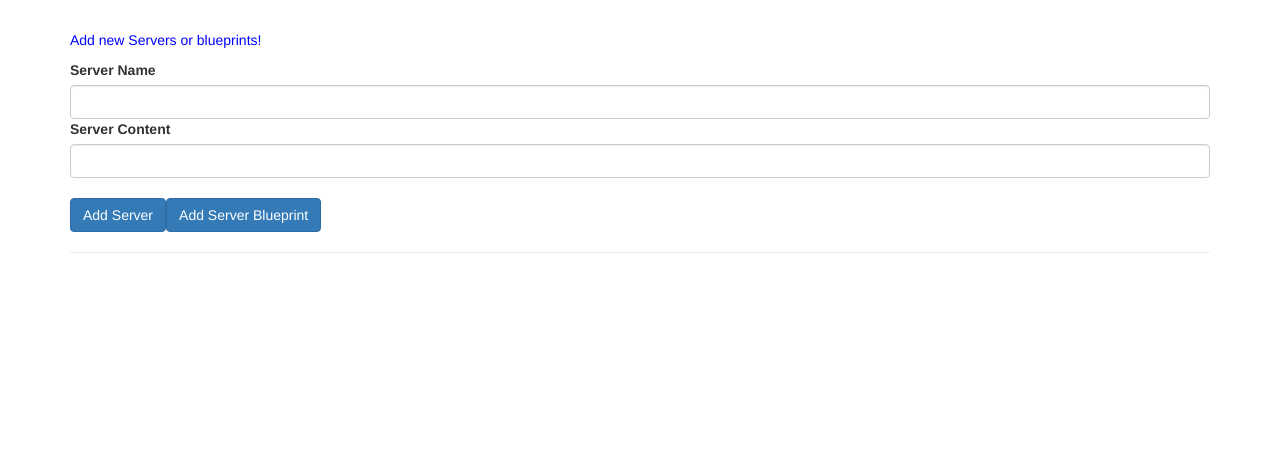
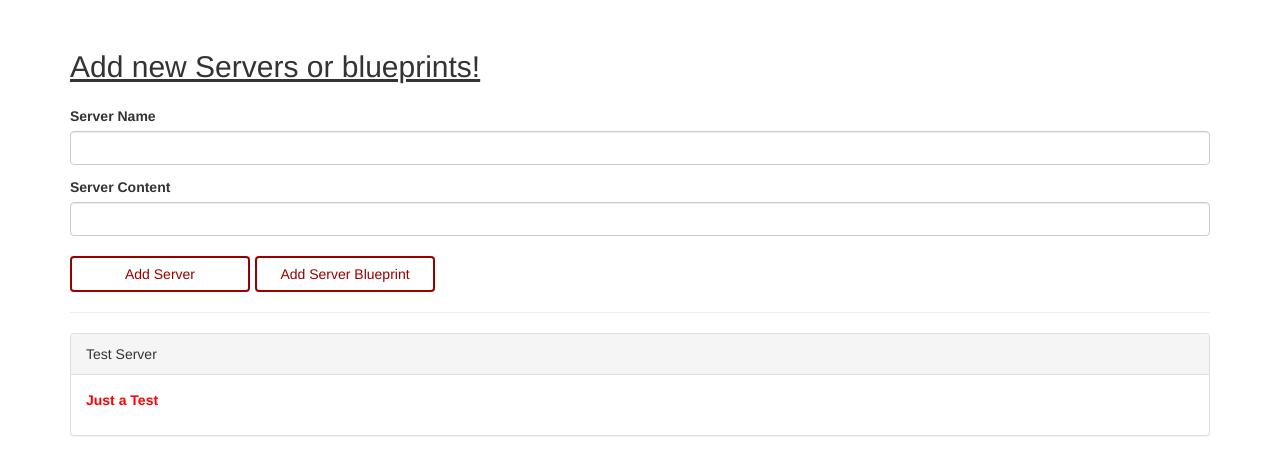
Before and after one commit to robcrusoe/server-app, an Angular app: page / in a window 1280 px wide. Shown: the top 474 px of the page. Built offline with nearby package versions, Linux system fonts and the light colour scheme.

Commit message:
Implements use of Input() decorator and aliasing

```diff
--- a/src/app/app.component.html
+++ b/src/app/app.component.html
@@ -1,34 +1,9 @@
 <div class="container">
-  <div class="row">
-    <div class="col-xs-12">
-      <p>Add new Servers or blueprints!</p>
-      <label>Server Name</label>
-      <input type="text" class="form-control" [(ngModel)]="newServerName">
-      <label>Server Content</label>
-      <input type="text" class="form-control" [(ngModel)]="newServerContent">
-      <br>
-      <button
-        class="btn btn-primary"
-        (click)="onAddServer()">Add Server</button>
-      <button
-        class="btn btn-primary"
-        (click)="onAddBlueprint()">Add Server Blueprint</button>
-    </div>
-  </div>
-  <hr>
-  <div class="row">
-    <div class="col-xs-12">
-      <div
-        class="panel panel-default"
-        *ngFor="let element of serverElements">
-        <div class="panel-heading">{{ element.name }}</div>
-        <div class="panel-body">
-          <p>
-            <strong *ngIf="element.type === 'server'" style="color: red">{{ element.content }}</strong>
-            <em *ngIf="element.type === 'blueprint'">{{ element.content }}</em>
-          </p>
-        </div>
-      </div>
-    </div>
-  </div>
+	<app-cockpit></app-cockpit>
+	<hr>
+	<div class="row">
+		<div class="col-xs-12">
+			<app-server-element *ngFor="let serverElement of serverElements" [serverEl]="serverElement"></app-server-element>
+		</div>
+	</div>
 </div>
--- a/src/app/app.component.ts
+++ b/src/app/app.component.ts
@@ -1,28 +1,16 @@
 import { Component } from '@angular/core';
 
 @Component({
-  selector: 'app-root',
-  templateUrl: './app.component.html',
-  styleUrls: ['./app.component.css']
+	selector: 'app-root',
+	templateUrl: './app.component.html',
+	styleUrls: ['./app.component.css']
 })
 export class AppComponent {
-  serverElements = [];
-  newServerName = '';
-  newServerContent = '';
-
-  onAddServer() {
-    this.serverElements.push({
-      type: 'server',
-      name: this.newServerName,
-      content: this.newServerContent
-    });
-  }
-
-  onAddBlueprint() {
-    this.serverElements.push({
-      type: 'blueprint',
-      name: this.newServerName,
-      content: this.newServerContent
-    });
-  }
+	serverElements = [
+		{
+			type: 'server',
+			name: 'Test Server',
+			content: 'Just a Test'
+		}
+	];
 }
--- a/src/app/app.module.ts
+++ b/src/app/app.module.ts
@@ -4,10 +4,14 @@
 
 
 import { AppComponent } from './app.component';
+import { CockpitComponent } from './cockpit/cockpit.component';
+import { ServerElementComponent } from './server-element/server-element.component';
 
 @NgModule({
   declarations: [
-    AppComponent
+    AppComponent,
+    CockpitComponent,
+    ServerElementComponent
   ],
   imports: [
     BrowserModule,
--- /dev/null
+++ b/src/app/cockpit/cockpit.component.css
@@ -0,0 +1,22 @@
+.btn {
+	width: 18rem;
+	margin-right: 0.5rem;
+	color: #980000;
+	background: white;
+	border-radius: none;
+	border: 2px solid #980000;
+}
+
+.btn:hover {
+	background: #980000;
+	color: white;
+}
+
+.btn:active {
+	background: #980000;
+	color: white;
+}
+
+label {
+    margin-top: 1.25rem;
+}
--- /dev/null
+++ b/src/app/cockpit/cockpit.component.html
@@ -0,0 +1,12 @@
+<div class="row">
+	<div class="col-xs-12">
+		<h2 style="text-decoration: underline;">Add new Servers or blueprints!</h2>
+		<label>Server Name</label>
+		<input type="text" class="form-control" [(ngModel)]="newServerName">
+		<label>Server Content</label>
+		<input type="text" class="form-control" [(ngModel)]="newServerContent">
+		<br>
+		<button class="btn btn-primary" (click)="onAddServer()">Add Server</button>
+		<button class="btn btn-primary" (click)="onAddBlueprint()">Add Server Blueprint</button>
+	</div>
+</div>
--- /dev/null
+++ b/src/app/cockpit/cockpit.component.ts
@@ -0,0 +1,34 @@
+import { Component, OnInit } from '@angular/core';
+
+@Component({
+	selector: 'app-cockpit',
+	templateUrl: './cockpit.component.html',
+	styleUrls: ['./cockpit.component.css']
+})
+export class CockpitComponent implements OnInit {
+
+	newServerName = '';
+	newServerContent = '';
+
+	constructor() { }
+
+	ngOnInit(): void {
+	}
+
+	onAddServer() {
+		// this.serverElements.push({
+		//   type: 'server',
+		//   name: this.newServerName,
+		//   content: this.newServerContent
+		// });
+	}
+
+	onAddBlueprint() {
+		// this.serverElements.push({
+		//   type: 'blueprint',
+		//   name: this.newServerName,
+		//   content: this.newServerContent
+		// });
+	}
+
+}
--- /dev/null
+++ b/src/app/server-element/server-element.component.html
@@ -0,0 +1,9 @@
+<div class="panel panel-default">
+	<div class="panel-heading">{{ element.name }}</div>
+	<div class="panel-body">
+		<p>
+			<strong *ngIf="element.type === 'server'" style="color: red">{{ element.content }}</strong>
+			<em *ngIf="element.type === 'blueprint'">{{ element.content }}</em>
+		</p>
+	</div>
+</div>
--- /dev/null
+++ b/src/app/server-element/server-element.component.ts
@@ -0,0 +1,17 @@
+import { Component, Input, OnInit } from '@angular/core';
+
+@Component({
+  selector: 'app-server-element',
+  templateUrl: './server-element.component.html',
+  styleUrls: ['./server-element.component.css']
+})
+export class ServerElementComponent implements OnInit {
+
+  @Input('serverEl') element: { type: string, name: string, content: string };
+
+  constructor() { }
+
+  ngOnInit(): void {
+  }
+
+}
--- a/src/environments/environment.prod.ts
+++ /dev/null
@@ -1,3 +0,0 @@
-export const environment = {
-  production: true
-};
```
Also changed, not shown: src/test.ts (deleted, +0 -20 lines), src/app/server-element/server-element.component.css (added), 2 other files (tests, documents, lock files or other folders).
